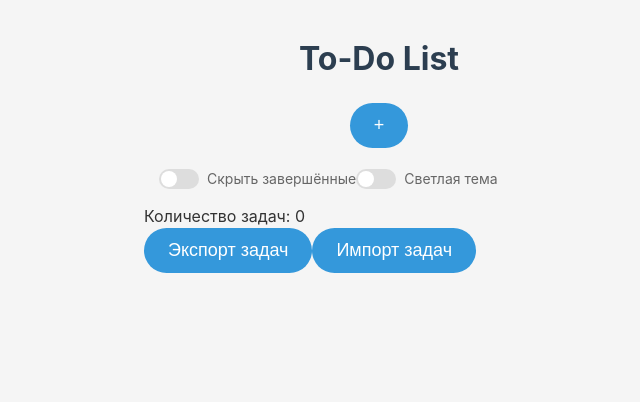
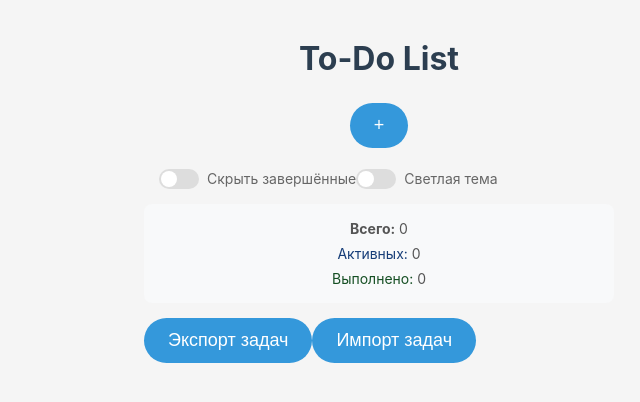
Before and after one commit to MXMP1/my-todo-app, a Vue app: page / in a window 1280 px wide. Shown: the top 402 px of the page, without its empty margins (261-901 px from the left). Built offline with nearby package versions, Linux system fonts and the light colour scheme.

Commit message:
Добавлен компонент task-counter

```diff
--- a/src/App.vue
+++ b/src/App.vue
@@ -34,7 +34,7 @@
       @check-empty="checkIfEmpty"
     />
 
-    <p>Количество задач: {{ currentTasksCount }}</p>
+    <TaskCounter :tasks="tasks" :is-dark-mode="isDarkMode" />
 
     <!-- Экспорт и импорт -->
     <div class="controls">
@@ -53,10 +53,14 @@
 
 <script>
 import TodoItem from './components/TodoItem.vue';
+import TaskCounter from './components/TaskCounter.vue';
 
 export default {
   name: 'App',
-  components: { TodoItem },
+  components: {
+    TodoItem,
+    TaskCounter
+   },
   data() {
     return {
       tasks: [],
--- /dev/null
+++ b/src/components/TaskCounter.vue
@@ -0,0 +1,86 @@
+<!-- src/components/TaskCounter.vue -->
+<template>
+  <div class="task-counter" :class="{ 'dark-theme': isDarkMode }">
+    <p>
+      <strong>Всего:</strong> {{ total }}
+    </p>
+    <p>
+        <span class="active">Активных:</span> {{ active }}
+    </p>
+    <p>
+      <span class="completed">Выполнено:</span> {{ completed }}
+    </p>
+  </div>
+</template>
+
+<script>
+export default {
+  name: 'TaskCounter',
+  props: {
+    tasks: {
+      type: Array,
+      required: true
+    },
+    isDarkMode: {
+        type: Boolean,
+        required: true
+    }
+  },
+    computed: {
+        total() {
+            return this.tasks.length;
+        },
+
+        active() {
+            return this.tasks.filter(t => !t.completed).length;
+        },
+
+        completed() {
+            return this.tasks.filter(t => t.completed).length;
+        }
+    }
+};
+</script>
+
+<style scoped>
+.task-counter {
+  margin: 15px 0;
+  padding: 10px;
+  background: #f8f9fa;
+  border-radius: 8px;
+  font-size: 14px;
+  color: #555;
+  text-align: center;
+}
+
+.active {
+  color: #163d78;
+}
+
+.completed {
+  color: #154f23;
+}
+
+.task-counter p {
+  margin: 4px 0;
+}
+
+
+.task-counter.dark-theme {
+  margin: 15px 0;
+  padding: 10px;
+  background: #232222;
+  border-radius: 8px;
+  font-size: 14px;
+  color: #ffffff;
+  text-align: center;
+}
+
+.task-counter.dark-theme .active {
+  color: #acc4e7;
+}
+
+.task-counter.dark-theme .completed {
+  color: #9bfab3;
+}
+</style>
```
